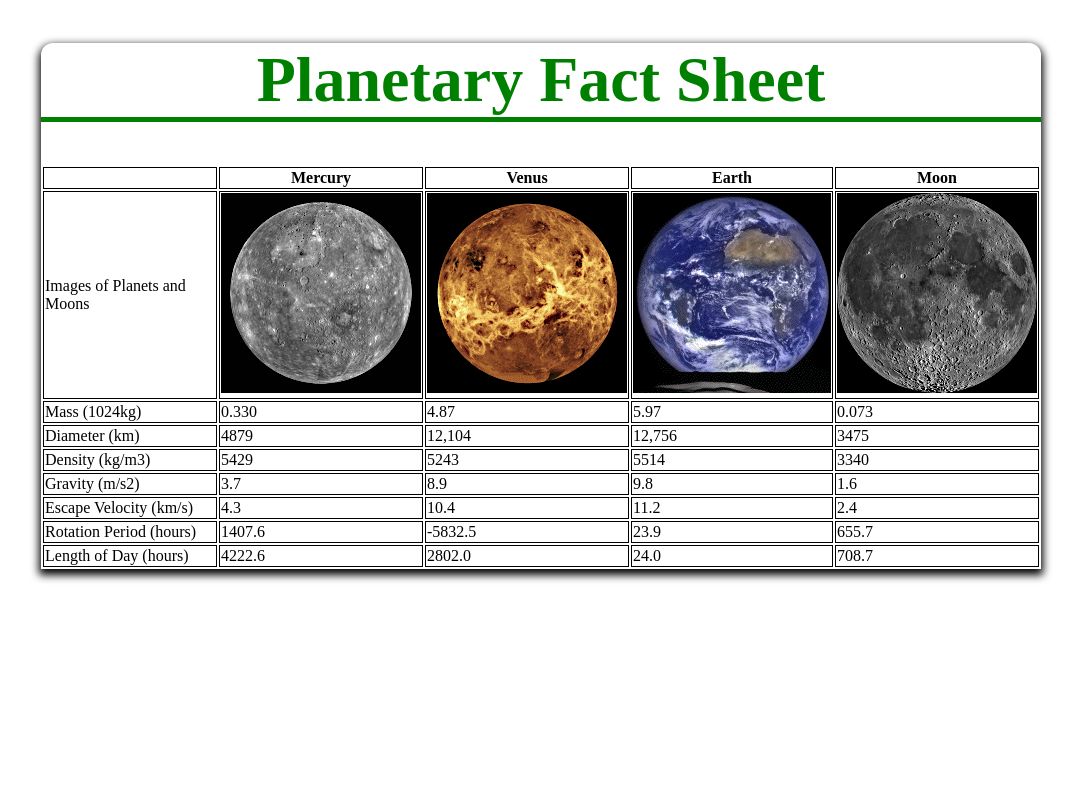
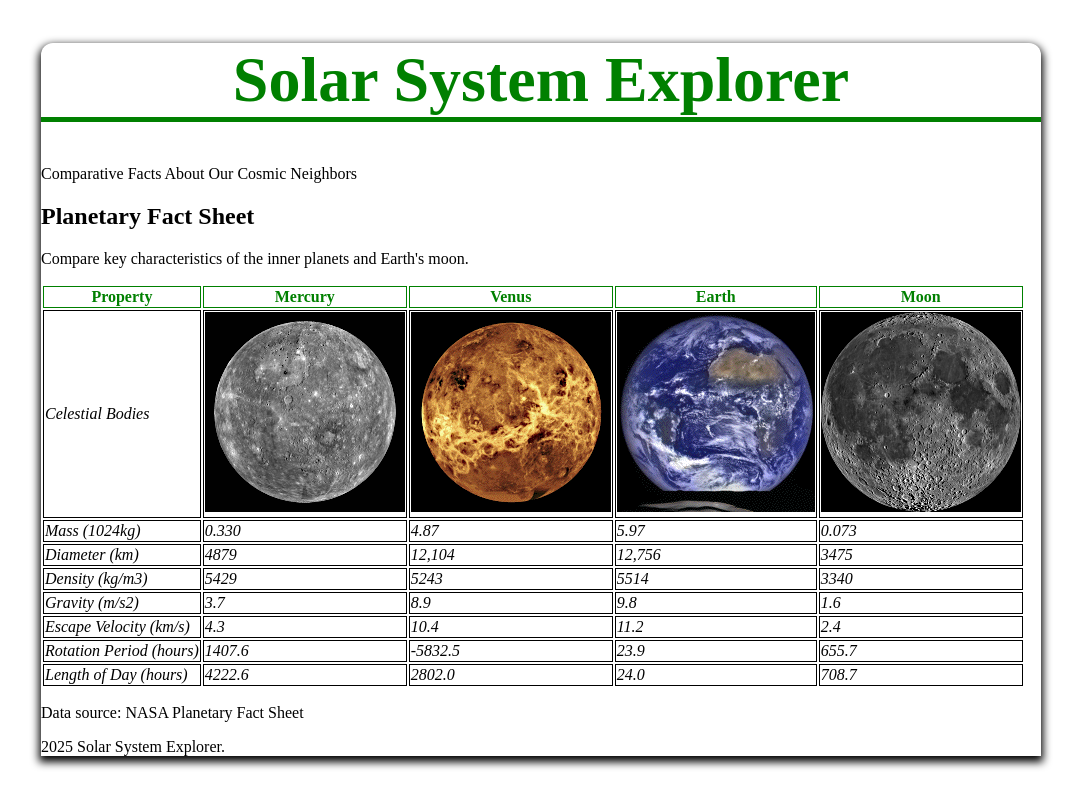
Before and after one commit to sharvey-bit/webdev_lab7, a plain HTML site: page index.html in a window 1280 px wide. Shown: the whole page, without its empty margins (99-1180 px from the left). Drawn offline with Linux system fonts and the light colour scheme.

Commit message:
Updated HTML & Table Styling
Updated html with additional info to style. Added color to table header and italicized elements

```diff
--- a/css/style.css
+++ b/css/style.css
@@ -17,3 +17,11 @@ td, th {
   color: green;
   border-bottom:5px solid green;
 }
+
+#planets th{
+  color:green;
+}
+
+#planets td{
+  font-style:italic;
+}
--- a/index.html
+++ b/index.html
@@ -2,28 +2,37 @@
 <html lang="en">
 <head>
   <meta charset="utf-8">
-  <title>Your Title Here</title>
+  <title>Solar System Planet Facts</title>
+  <meta name="description" content="Detailed facts about planets and moons in our solar system">
   <link rel="stylesheet" href="css/style.css">
 </head>
 <body>
-  <div id="page-wrapper">
-    <header id="header">
-      <h1>Planetary Fact Sheet</h1>
+  <div class="container" id="page-wrapper">
+    <header class="site-header" id="header">
+      <h1 class="main-title">Solar System Explorer</h1>
+      <p class="subtitle">Comparative Facts About Our Cosmic Neighbors</p>
     </header>
-    <table id="planets">
-      <tr>
-        <th></th>
+    <main class="main-content" id="content-wrapper">
+      <section class="planet-data">
+        <h2 class="section-title">Planetary Fact Sheet</h2>
+        <p class="section-intro">Compare key characteristics of the inner planets and Earth's moon.</p>
+        <table class="data-table" id="planets">
+          <thead>
+            <tr class="table-header">
+              <th class="property-header">Property</th>
               <th>Mercury</th>
               <th>Venus</th>
               <th>Earth</th>
               <th>Moon</th>
             </tr>
-      <tr>
-        <td>Images of Planets and Moons</td>
-        <td><img src="images/mercury.gif" alt="Picture of Mercury"></td>
-        <td><img src="images/venus.gif" alt="Picture of Venus"></td>
-        <td><img src="images/earth.gif" alt="Picture of the Earth"></td>
-        <td><img src="images/moon.gif" alt="Picture of the Moon"></td>
+          </thead>
+          <tbody>
+            <tr class="planet-images">
+              <td>Celestial Bodies</td>
+              <td><img src="images/mercury.gif" alt="Picture of Mercury" class="planet-img"></td>
+              <td><img src="images/venus.gif" alt="Picture of Venus" class="planet-img"></td>
+              <td><img src="images/earth.gif" alt="Picture of the Earth" class="planet-img"></td>
+              <td><img src="images/moon.gif" alt="Picture of the Moon" class="planet-img"></td>
             </tr>
             <tr>
               <td>Mass (1024kg)</td>
@@ -74,6 +83,16 @@
               <td>24.0</td>
               <td>708.7</td>
             </tr>
+          </tbody>
         </table>
+        <footer class="table-footer">
+          <p class="data-source">Data source: NASA Planetary Fact Sheet</p>
+        </footer>
+      </section>
+    </main>
+    <footer class="site-footer">
+      <p>2025 Solar System Explorer.</p>
+    </footer>
   </div>
 </body>
+</html>
```
Lines whose indentation alone changed are shown as unchanged.
